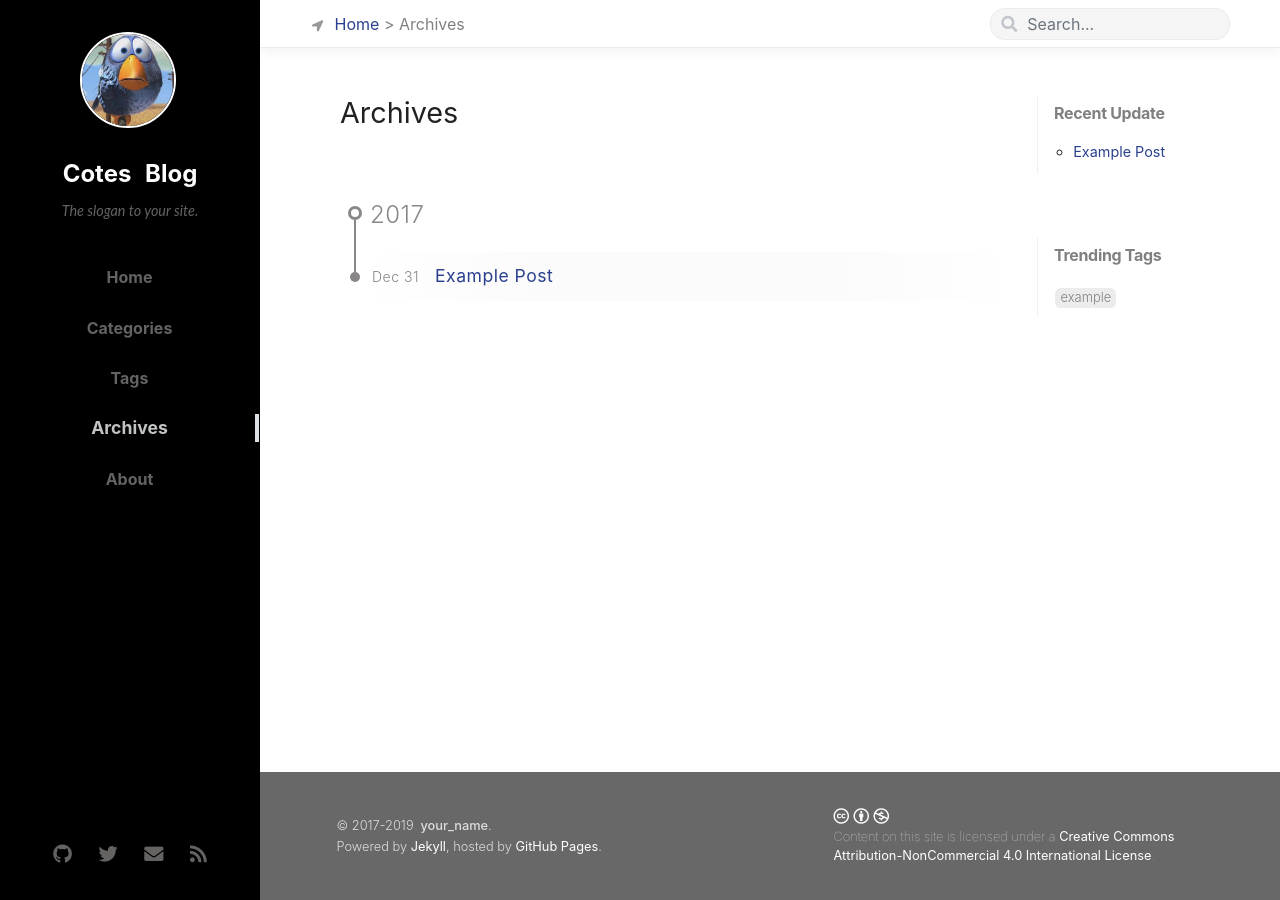
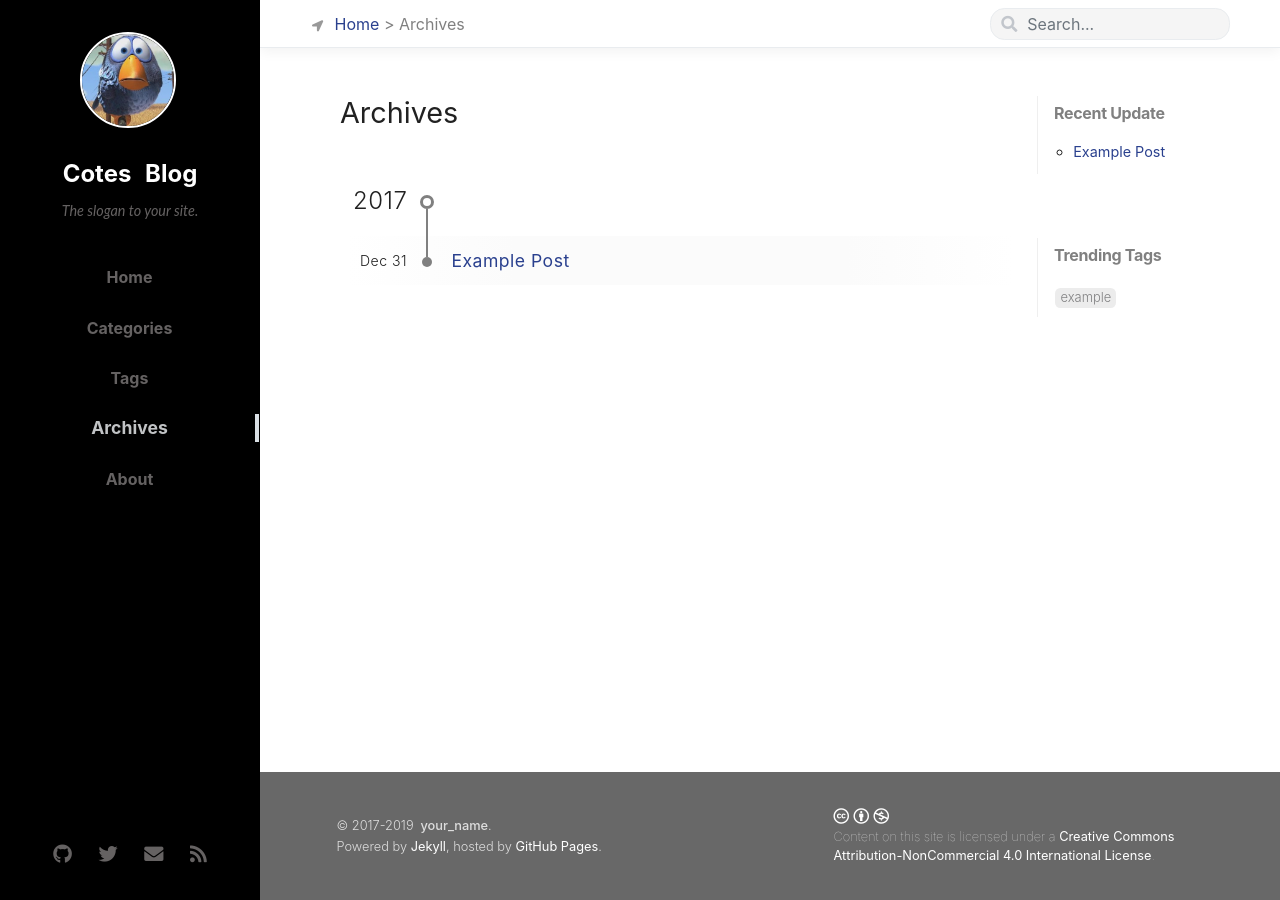
Before and after one commit to tracygu/tracygu.github.io, a Jekyll site: the page built from tabs/archives.md, in a window 1280 px wide. Built offline with Jekyll 4.4.1, drawn with Linux system fonts in a browser that asks for light colours; nearby versions of some CDN libraries; comment, search, counter and statistics services are not loaded.

Commit message:
Feature: Change Archive timeline.

```diff
--- a/assets/css/src/main.scss
+++ b/assets/css/src/main.scss
@@ -824,6 +824,7 @@ a.post-tag:hover {
   margin-left: 0.6em;
 }
 
+
 /*--- Tab Archives --*/
 
 #archives {
@@ -833,7 +834,6 @@ a.post-tag:hover {
 #archives li {
   font-size: 1.1rem;
   line-height: 3rem;
-  margin-left: 1rem;
 }
 
 #archives li:nth-child(odd) {
@@ -841,145 +841,104 @@ a.post-tag:hover {
   background-image: linear-gradient(to left, #fff, #fbfbfb, #fbfbfb, #fbfbfb, #fff);
 }
 
-#archives p.lead {
+#archives span.lead {
   font-size: 1.5rem;
-  margin-left: 1.25rem;
+  position: relative;
+  left: 5px;
+  // background: antiquewhite;
 }
 
-#archives p.lead:before,
-#archives li:before {
+#archives span.lead::after { /* Year dot */
   content: "";
   display: block;
   position: relative;
   -webkit-border-radius: 50%;
   -moz-border-radius: 50%;
   border-radius: 50%;
-}
-
-#archives p.lead:before {
   width: 14px;
   height: 14px;
-  top: 27px;
-  left: -20px;
+  top: -27px;
+  left: 67px;
   border: 3px solid;
   background-color: #ffffff;
+  border-color: gray;
   z-index: 1;
 }
 
-#archives li:before {
+#archives ul>li>div>span {
+  width: 4rem;
+  display: inline-block;
+  // background: yellowgreen;
+}
+
+#archives ul>li>div>a {
+  margin-left: 2rem;
+  position: relative;
+  top: .1rem;
+}
+
+#archives ul>li>div>span::after {
+  /* A dot for Month and Day */
+  content: "";
+  display: inline-block;
+  position: relative;
+  -webkit-border-radius: 50%;
+  -moz-border-radius: 50%;
+  border-radius: 50%;
   width: 10px;
   height: 10px;
+  float: left;
   top: 20px;
-  left: -14px;
-  background-color: #7986CB;
+  left: 72px;
+  background-color: gray;
 }
 
-#archives p.lead:after,
-#archives li:after {
+#archives ul>li:first-child>div>span::after {
+  left: 74px;
+}
+
+#archives ul>li::after {
+  /* timeline for month and day */
   content: "";
   width: 2px;
+  height: 40px;
+  top: -19px;
+  left: 78px;
   display: inline-block;
   float: left;
   position: relative;
+  background-color: gray;
 }
 
-#archives p.lead:after {
-  top: 27px;
-  height: 52px;
-  left: -14px;
+#archives ul>li:first-child::before {
+  content: "";
+  width: 2px;
+  height: 48px;
+  top: -27px;
+  left: 80px;
+  display: inline-block;
+  float: left;
+  position: relative;
+  background-color: gray;
+  margin-left: -2px;
 }
 
-#archives li:after {
-  height: 40px;
-  top:  -20px;
-  left: -10px;
+#archives ul:not(:last-child)>li:last-child::after {
+  height: 51px;
+  top: -19px;
 }
 
-#archives ul:not(:last-child)>li:last-child:after {
-  height: 63px;
+#archives ul:last-child>li:last-child::before {
+  margin-left: 0;
+  left: 78px;
 }
 
-#archives ul:last-child li:last-child:after {
+#archives ul:last-child>li:last-child::after {
   display: none;
 }
 
-#archives ul>li>div {
-  position: relative;
-  padding-left: .5rem;
-  margin-top: -10px; /* same as the height of '#archives li:before' */
-}
-
-#archives ul>li>div>span {
-  display: inline-block;
-  width: 3.2rem;
-}
-
-#archives ul>li>div>a {
-  padding-left: .4rem;
-}
-
-/*-- Archives timeline 4-years period colors ---*/
-
-#archives p.lead:nth-last-child(8n+2),
-#archives p.lead:nth-last-child(8n+2)+ul>li>div>span {
-  color: #888686;
-}
-
-#archives p.lead:nth-last-child(8n+2):before {
-  border-color: #888686;
-}
-
-#archives p.lead:nth-last-child(8n+2):after,
-#archives p.lead:nth-last-child(8n+2)+ul>li:before,
-#archives p.lead:nth-last-child(8n+2)+ul>li:after {
-  background-color: #888686;
-}
-
-
-#archives p.lead:nth-last-child(8n+4),
-#archives p.lead:nth-last-child(8n+4)+ul>li>div>span {
-  color: #907587;
-}
-
-#archives p.lead:nth-last-child(8n+4):before {
-  border-color: #907587;
-}
-
-#archives p.lead:nth-last-child(8n+4):after,
-#archives p.lead:nth-last-child(8n+4)+ul>li:before,
-#archives p.lead:nth-last-child(8n+4)+ul>li:after {
-  background-color: #907587;
-}
-
-#archives p.lead:nth-last-child(8n+6),
-#archives p.lead:nth-last-child(8n+6)+ul>li>div>span {
-  color: #7f5a7c;
-}
-
-#archives p.lead:nth-last-child(8n+6):before {
-  border-color: #7f5a7c;
-}
-
-#archives p.lead:nth-last-child(8n+6):after,
-#archives p.lead:nth-last-child(8n+6) + ul>li:before,
-#archives p.lead:nth-last-child(8n+6) + ul>li:after {
-  background-color: #7f5a7c;
-}
-
-
-#archives p.lead:nth-last-child(8n),
-#archives p.lead:nth-last-child(8n)+ul>li>div>span {
-  color: #607d8b;
-}
-
-#archives p.lead:nth-last-child(8n):before {
-  border-color: #607d8b;
-}
-
-#archives p.lead:nth-last-child(8n):after,
-#archives p.lead:nth-last-child(8n)+ul>li:before,
-#archives p.lead:nth-last-child(8n)+ul>li:after {
-  background-color: #607d8b;
+#archives ul:last-child>li:last-child>div>span::after {
+  left: 72px;
 }
 
 /*--- Page Category and Tag ---*/
--- a/tabs/archives.md
+++ b/tabs/archives.md
@@ -14,7 +14,7 @@ breadcrumb:
   {% capture this_year %}{{ post.date | date: "%Y" }}{% endcapture %}
   {% capture pre_year %}{{ post.previous.date | date: "%Y" }}{% endcapture %}
   {% if forloop.first %}
-  <p class="lead">{{this_year}}</p>
+  <span class="lead">{{this_year}}</span>
   <ul class="list-unstyled">
   {% endif %}
     <li>
@@ -28,7 +28,7 @@ breadcrumb:
   {% else %}
     {% if this_year != pre_year %}
   </ul>
-  <p class="lead">{{pre_year}}</p>
+  <span class="lead">{{pre_year}}</span>
   <ul class="list-unstyled">
     {% endif %}
   {% endif %}
```
